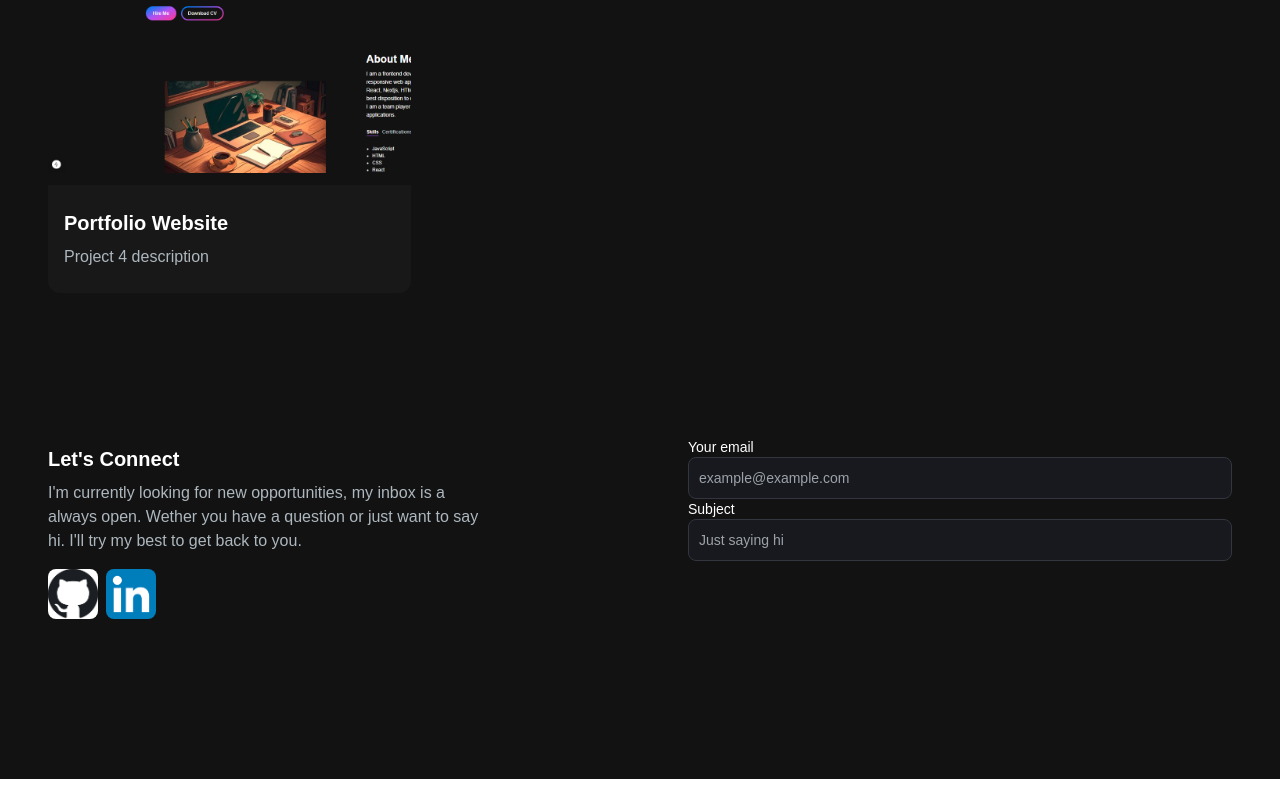
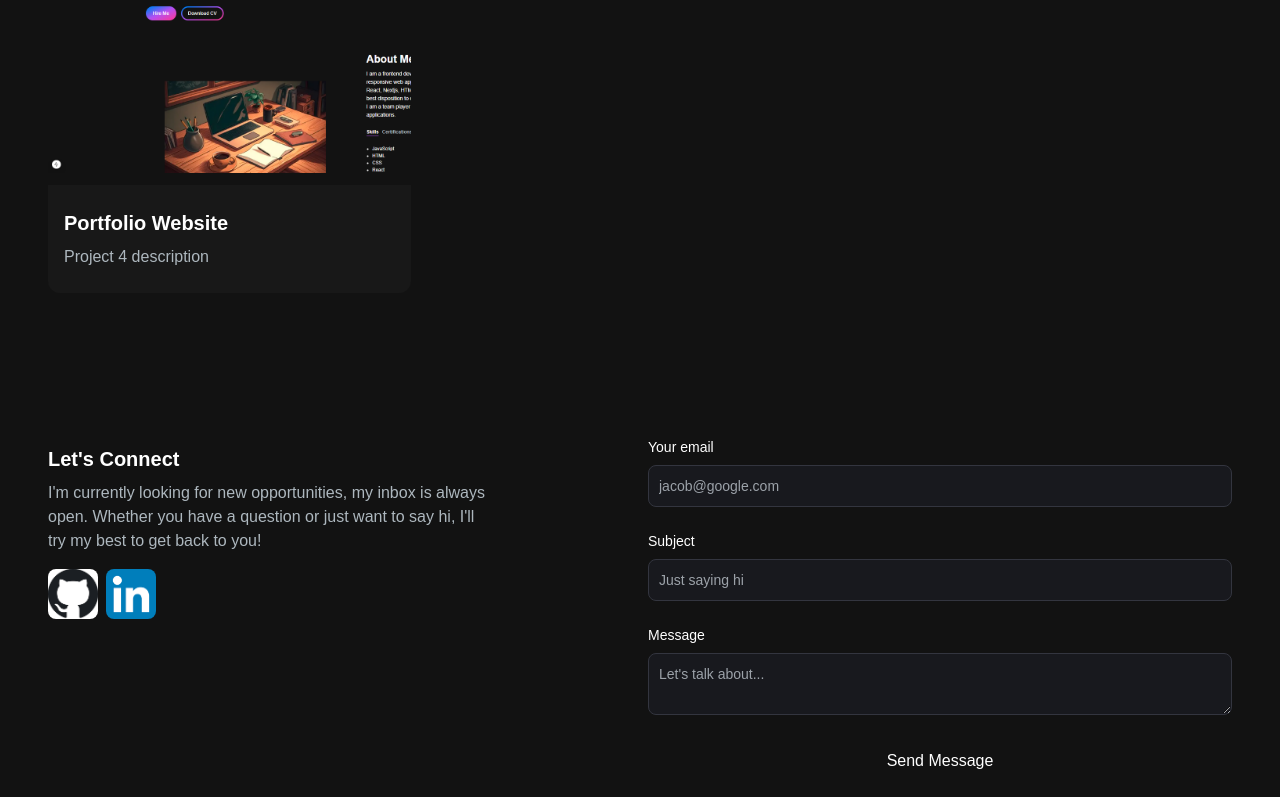
Before and after one commit to leonardogabriel31/portfolio-website, a Next.js app: page / in a window 1280 px wide. Shown: the part 2000-2797 px from the top of the page. Built offline with nearby package versions, Linux system fonts and the light colour scheme.

Commit message:
cambios y correcciones en routes.js

```diff
--- a/src/app/api/send/route.js
+++ b/src/app/api/send/route.js
@@ -1,27 +1,28 @@
-// import { EmailTemplate } from '../../../components/EmailTemplate';
-// import { Resend } from "resend";
+import { NextResponse } from "next/server";
+import { Resend } from "resend";
 
-// const resend = new Resend(process.env.RESEND_API_KEY);
+const resend = new Resend(process.env.RESEND_API_KEY);
+const fromEmail = process.env.FROM_EMAIL;
 
-// export async function POST() {
-//   try {
-//     const { data, error } = await resend.emails.send({
-//       from: "Leonardo <lmota5780@gmail.com>",
-//       to: ["lmota5780@gmail.com"],
-//       subject: "Hello world",
-//       react: (
-//         <>
-//           <p>Email Body</p>
-//         </>
-//       ),
-//     });
-
-//     if (error) {
-//       return Response.json({ error }, { status: 500 });
-//     }
-
-//     return Response.json(data);
-//   } catch (error) {
-//     return Response.json({ error }, { status: 500 });
-//   }
-// }
+export async function POST(req, res) {
+  const { email, subject, message } = await req.json();
+  console.log(email, subject, message);
+  try {
+    const data = await resend.emails.send({
+      from: fromEmail,
+      to: [fromEmail, email],
+      subject: subject,
+      react: (
+        <>
+          <h1>{subject}</h1>
+          <p>Thank you for contacting us!</p>
+          <p>New message submitted:</p>
+          <p>{message}</p>
+        </>
+      ),
+    });
+    return NextResponse.json(data);
+  } catch (error) {
+    return NextResponse.json({ error });
+  }
+}
--- a/src/app/components/EmailSection.jsx
+++ b/src/app/components/EmailSection.jsx
@@ -1,16 +1,132 @@
+// import Image from "next/image";
+// import Link from "next/link";
+// import React from "react";
+
+// const EmailSection = () => {
+//   return (
+//     <section className="grid md:grid-cols-2 my-12 md:my-12 py-24 gap-24">
+//       <div>
+//         <h5 className="text-xl font-bold text-white my-2">Let's Connect</h5>
+//         <p className="text-[#ADB7BE] mb-4 max-w-md">
+//           I'm currently looking for new opportunities, my inbox is a always
+//           open. Wether you have a question or just want to say hi. I'll try my
+//           best to get back to you.
+//         </p>
+//         <div className="socials flex flex-row gap-2">
+//           <Link href="https://github.com">
+//             <Image
+//               className="rounded-lg"
+//               src={"/github.png"}
+//               alt="Github icon"
+//               width={50}
+//               height={50}
+//             />
+//           </Link>
+//           <Link href="https://linkedin.com">
+//             <Image
+//               className="rounded-lg"
+//               src={"/linkedin.png"}
+//               alt="Linkedin icon"
+//               width={50}
+//               height={50}
+//             />
+//           </Link>
+//         </div>
+//       </div>
+//       <div>
+//         <form className="flex flex-col">
+//           <label
+//             htmlFor="email"
+//             type="email"
+//             className="text-white block text-sm font-medium"
+//           >
+//             Your email
+//           </label>
+//           <input
+//             type="email"
+//             id="email"
+//             required
+//             className="bg-[#18191E] border border-[#33353F] placeholder-[#9CA2A9] text-gray-100 text-sm rounded-lg block w-full p-2.5"
+//             placeholder="example@example.com"
+//           />
+
+//           <label
+//             htmlFor="subject"
+//             className="text-white block text-sm font-medium"
+//           >
+//             Subject
+//           </label>
+//           <input
+//             type="text"
+//             id="subject"
+//             required
+//             className="bg-[#18191E] border border-[#33353F] placeholder-[#9CA2A9] text-gray-100 text-sm rounded-lg block w-full p-2.5"
+//             placeholder="Just saying hi"
+//           />
+//         </form>
+//       </div>
+//     </section>
+//   );
+// };
+
+// export default EmailSection;
+
+"use client";
+import React, { useState } from "react";
+// import GithubIcon from "../../../public/github-icon.svg";
+// import LinkedinIcon from "../../../public/linkedin-icon.svg";
+import Link from "next/link";
 import Image from "next/image";
-import Link from "next/link";
-import React from "react";
 
 const EmailSection = () => {
+  const [emailSubmitted, setEmailSubmitted] = useState(false);
+
+  const handleSubmit = async (e) => {
+    e.preventDefault();
+    const data = {
+      email: e.target.email.value,
+      subject: e.target.subject.value,
+      message: e.target.message.value,
+    };
+    const JSONdata = JSON.stringify(data);
+    const endpoint = "/api/send";
+
+    // Form the request for sending data to the server.
+    const options = {
+      // The method is POST because we are sending data.
+      method: "POST",
+      // Tell the server we're sending JSON.
+      headers: {
+        "Content-Type": "application/json",
+      },
+      // Body of the request is the JSON data we created above.
+      body: JSONdata,
+    };
+
+    const response = await fetch(endpoint, options);
+    const resData = await response.json();
+
+    if (response.status === 200) {
+      console.log("Message sent.");
+      setEmailSubmitted(true);
+    }
+  };
+
   return (
-    <section className="grid md:grid-cols-2 my-12 md:my-12 py-24 gap-24">
-      <div>
-        <h5 className="text-xl font-bold text-white my-2">Let's Connect</h5>
+    <section
+      id="contact"
+      className="grid md:grid-cols-2 my-12 md:my-12 py-24 gap-4 relative"
+    >
+      <div className="bg-[radial-gradient(ellipse_at_center,_var(--tw-gradient-stops))] from-primary-900 to-transparent rounded-full h-80 w-80 z-0 blur-lg absolute top-3/4 -left-4 transform -translate-x-1/2 -translate-1/2"></div>
+      <div className="z-10">
+        <h5 className="text-xl font-bold text-white my-2">
+          Let&apos;s Connect
+        </h5>
         <p className="text-[#ADB7BE] mb-4 max-w-md">
-          I'm currently looking for new opportunities, my inbox is a always
-          open. Wether you have a question or just want to say hi. I'll try my
-          best to get back to you.
+          {" "}
+          I&apos;m currently looking for new opportunities, my inbox is always
+          open. Whether you have a question or just want to say hi, I&apos;ll
+          try my best to get back to you!
         </p>
         <div className="socials flex flex-row gap-2">
           <Link href="https://github.com">
@@ -34,36 +150,66 @@
         </div>
       </div>
       <div>
-        <form className="flex flex-col">
+        {emailSubmitted ? (
+          <p className="text-green-500 text-sm mt-2">
+            Email sent successfully!
+          </p>
+        ) : (
+          <form className="flex flex-col" onSubmit={handleSubmit}>
+            <div className="mb-6">
               <label
                 htmlFor="email"
-            type="email"
-            className="text-white block text-sm font-medium"
+                className="text-white block mb-2 text-sm font-medium"
               >
                 Your email
               </label>
               <input
+                name="email"
                 type="email"
                 id="email"
                 required
                 className="bg-[#18191E] border border-[#33353F] placeholder-[#9CA2A9] text-gray-100 text-sm rounded-lg block w-full p-2.5"
-            placeholder="example@example.com"
+                placeholder="jacob@google.com"
               />
-
+            </div>
+            <div className="mb-6">
               <label
                 htmlFor="subject"
-            className="text-white block text-sm font-medium"
+                className="text-white block text-sm mb-2 font-medium"
               >
                 Subject
               </label>
               <input
+                name="subject"
                 type="text"
                 id="subject"
                 required
                 className="bg-[#18191E] border border-[#33353F] placeholder-[#9CA2A9] text-gray-100 text-sm rounded-lg block w-full p-2.5"
                 placeholder="Just saying hi"
               />
+            </div>
+            <div className="mb-6">
+              <label
+                htmlFor="message"
+                className="text-white block text-sm mb-2 font-medium"
+              >
+                Message
+              </label>
+              <textarea
+                name="message"
+                id="message"
+                className="bg-[#18191E] border border-[#33353F] placeholder-[#9CA2A9] text-gray-100 text-sm rounded-lg block w-full p-2.5"
+                placeholder="Let's talk about..."
+              />
+            </div>
+            <button
+              type="submit"
+              className="bg-primary-500 hover:bg-primary-600 text-white font-medium py-2.5 px-5 rounded-lg w-full"
+            >
+              Send Message
+            </button>
           </form>
+        )}
       </div>
     </section>
   );
```
Lines whose indentation alone changed are shown as unchanged.
